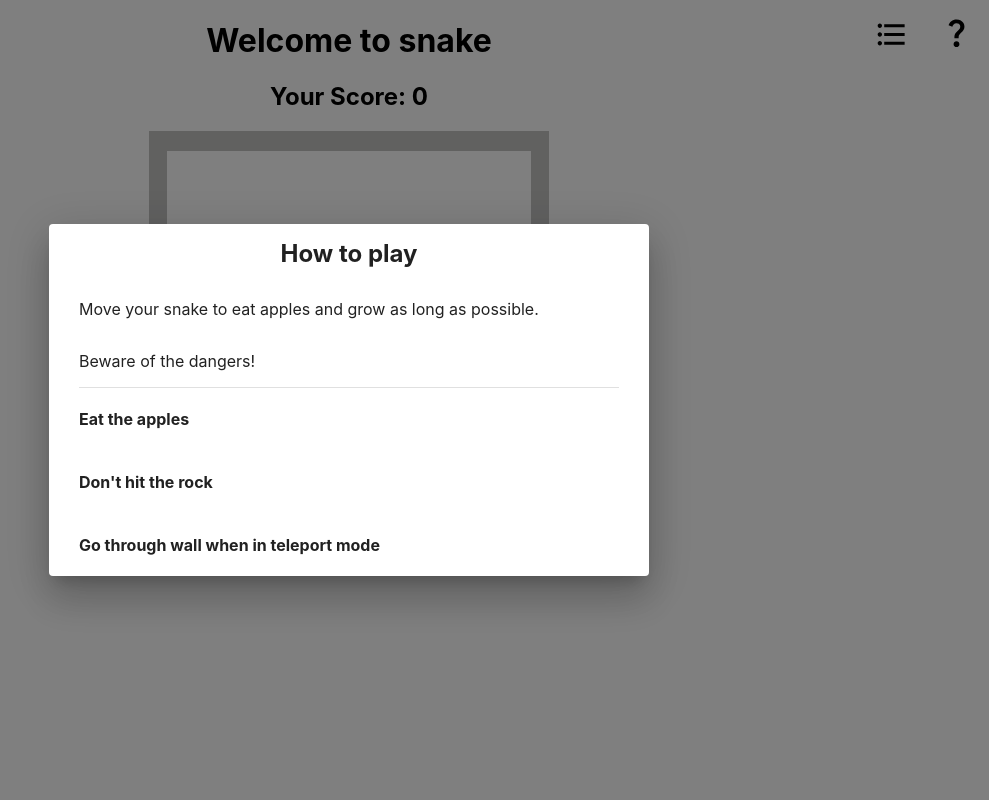
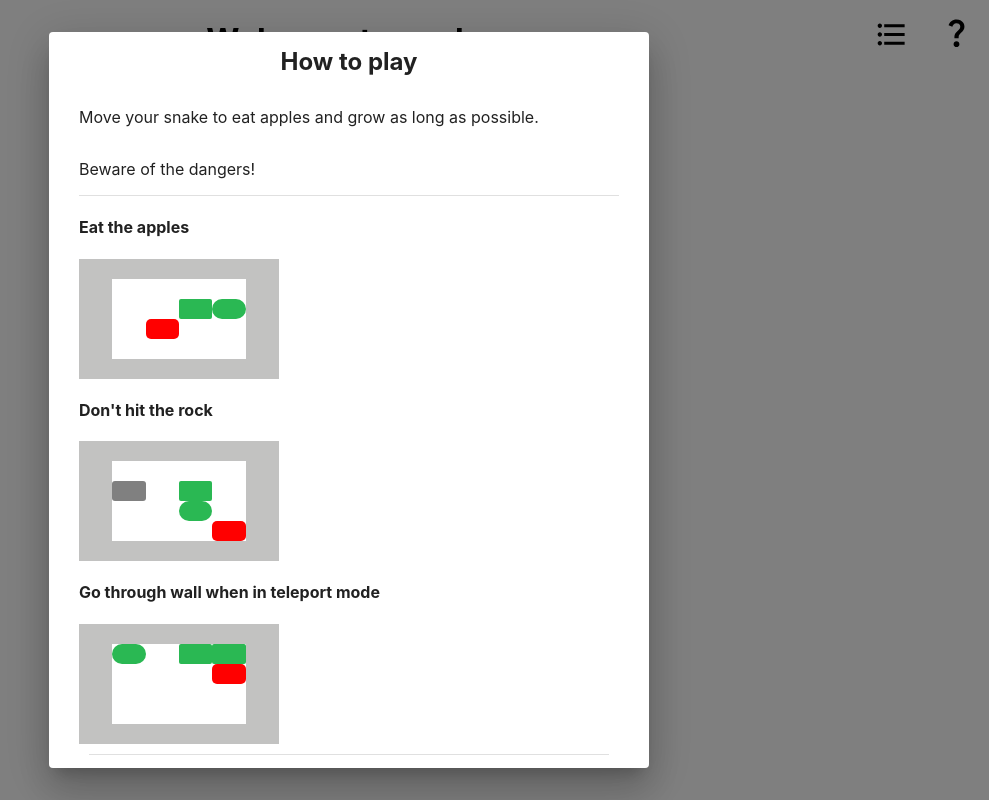
Before and after one commit to omnedatis/snake, a Next.js app: page / in a window 1280 px wide. Shown: the whole page, without its empty margins (291-1280 px from the left). Built offline with nearby package versions, Linux system fonts and the light colour scheme.

Commit message:
feat:add help

```diff
--- /dev/null
+++ b/components/DontHitRockExample.js
@@ -0,0 +1,38 @@
+import { useEffect, useState } from "react";
+import GameBoard from "./GameBoard";
+
+export default function DontHitRockExample(props) {
+  const reRender = props.reRender
+  const pixelNumber = 4;
+  const delay = 200;
+  const snakeStart = '1_1';
+  const rocksStart = ['1_2'];
+  const appleStart = '3_2';
+  const [direction, setDirection] = useState(undefined);
+  useEffect(e => {
+
+      const eat = async function () {
+          setDirection('ArrowRight')
+          await new Promise(r => setTimeout(r, 300))
+          setDirection('ArrowDown')
+          await new Promise(r => setTimeout(r, 210))
+          setDirection('ArrowRight')
+          await new Promise(r => setTimeout(r, 210))
+          setDirection('ArrowDown')
+          await new Promise(r => setTimeout(r, 210))
+          setDirection('ArrowDown')
+          await new Promise(r => setTimeout(r, 210))
+          setDirection(undefined)
+          }
+      eat()
+      }
+  , [])
+
+  return <GameBoard key={reRender} pixelNumber={pixelNumber}
+  snakeDirection={direction}
+  snakeStart={snakeStart}
+  appleStart={appleStart}
+  rocksStart={rocksStart}
+  delay={delay}
+  frame={{width:"200px"}}/>
+}
--- a/components/EatAppleExample.js
+++ b/components/EatAppleExample.js
@@ -1,11 +1,34 @@
+import { useEffect, useState } from "react";
 import GameBoard from "./GameBoard";
 
-export default function EatAppleExample (){
-    const pixelNumber = 4
-    const appleCoordinate = '2_2'
-    return <GameBoard pixelNumber={pixelNumber}
-    snakeCoordinates={snakeCoordinates}
-    appleCoordinate={appleCoordinate}
-    wallCoordinates={wallCoordinates}
-    blockCoordinates={blockCoordinates}/>
+export default function EatAppleExample(props) {
+    const reRender = props.reRender
+    const pixelNumber = 4;
+    const delay = 200;
+    const snakeStart = '1_1';
+    const appleStart = '3_2';
+    const [direction, setDirection] = useState(undefined);
+    useEffect(e => {
+
+        const eat = async function () {
+            setDirection('ArrowDown')
+            await new Promise(r => setTimeout(r, 300))
+            setDirection('ArrowRight')
+            await new Promise(r => setTimeout(r, 210))
+            setDirection('ArrowRight')
+            await new Promise(r => setTimeout(r, 210))
+            setDirection('ArrowRight')
+            await new Promise(r => setTimeout(r, 210))
+            setDirection(undefined)
+            }
+        eat()
+        }
+    , [])
+
+    return <GameBoard key={reRender} pixelNumber={pixelNumber}
+    snakeDirection={direction}
+    snakeStart={snakeStart}
+    appleStart={appleStart}
+    delay={delay}
+    frame={{ width:"200px"}}/>
 }
--- a/components/GameBoard.js
+++ b/components/GameBoard.js
@@ -65,27 +65,31 @@ export default function GameBoard(props) {
     // props
     const boundNumber = props.pixelNumber + 1;
     const direction = props.snakeDirection;
-    const isGameOver = props.isGameOver;
-    const setIsGameOver = props.setIsGameOver;
+
 
     // optional props
     const snakeStart = props.snakeStart || '0_0';
-    const appleStart = props.appleStart || '0_1;'
-    const blocksStart = props.blocksStart || [];
+    const appleStart = props.appleStart || '0_1';
+    const rocksStart = props.rocksStart || [];
     const teleportOK = props.teleportOK || true;
     const delay = props.delay || 200;
-    const startScore = props.startScore || 0;
+    const score = props.score || 0;
+    const setScore = props.setScore || function (){e=>score++};
+    const isGameOver = props.isGameOver || false;
+    const setIsGameOver = props.setIsGameOver || function () {isGameOver=true};
+    const frame = props.frame || { height: '50vmin', width: '50vmin' };
 
     //consts
     const wallCoordinates = getWallCordinates(boundNumber);
-
+    const genRockPeriod = 15;
     // prop states
     const [appleCoordinate, setAppleCoordinate] = useState(appleStart);
     const [snakeCoordinates, setSnakeCoordinates] = useState([snakeStart]);
-    const [blockCoordinates, setBlockCoordinates] = useState(blocksStart);
-    const [score, setScore] = useState(startScore);
+    const [rockCoordinates, setrockCoordinates] = useState(rocksStart);
+
+
     //local states
-    const [count, setCount] = useState(0);
+    const [count, setCount] = useState(1);
     const [snakeDirection, setSnakeDirection] = useState(direction);
 
     //effects
@@ -106,32 +110,32 @@ export default function GameBoard(props) {
                 } else if (snakeCoordinates.includes(newCoordinate)) {
                     setIsGameOver(true);
                     return
-                } else if (blockCoordinates.includes(newCoordinate)) {
+                } else if (rockCoordinates.includes(newCoordinate)) {
                     setIsGameOver(true);
                     return
                 }
                 if (newCoordinate === appleCoordinate) {
                     newcoordinates.unshift(newCoordinate);
                     setSnakeCoordinates(newcoordinates);
-                    setAppleCoordinate(getEmptyCoordinate(newcoordinates.concat(blockCoordinates), boundNumber-1));
+                    setAppleCoordinate(getEmptyCoordinate(newcoordinates.concat(rockCoordinates), boundNumber-1));
                 } else {
                     newcoordinates.unshift(newCoordinate);
                     newcoordinates.pop();
                     setSnakeCoordinates(newcoordinates);
                 }
 
-                setCount((count + 1) % 15)
+                setCount((count + 1) % genRockPeriod)
                 let gen = randomInteger(1, 3)
                 if (count === 0 && (gen === 1)) {
                     const front1 = snakeGo(snakeCoordinates[0], snakeDirection)
                     const front2 = snakeGo(front1, snakeDirection)
-                    const block = getEmptyCoordinate(newcoordinates.concat([appleCoordinate, front1, front2], blockCoordinates), boundNumber-1)
-                    let newBlockCoordinate = blockCoordinates.slice();
-                    newBlockCoordinate.unshift(block);
-                    if (newBlockCoordinate.length > 3) {
-                        newBlockCoordinate.pop()
+                    const newRock = getEmptyCoordinate(newcoordinates.concat([appleCoordinate, front1, front2], rockCoordinates), boundNumber-1)
+                    let newRockCoordinate = rockCoordinates.slice();
+                    newRockCoordinate.unshift(newRock);
+                    if (newRockCoordinate.length > 3) {
+                        newRockCoordinate.pop()
                     }
-                    setBlockCoordinates(newBlockCoordinate)
+                    setrockCoordinates(newRockCoordinate)
                 }
 
             }
@@ -151,7 +155,7 @@ export default function GameBoard(props) {
             const isSnake = snakeCoordinates.includes(`${j}_${i}`);
             const isWall = wallCoordinates.has(`${j}_${i}`);
             const isApple = (appleCoordinate === `${j}_${i}`);
-            const isRock = blockCoordinates.includes(`${j}_${i}`)
+            const isRock = rockCoordinates.includes(`${j}_${i}`)
             const name = [styles.grid];
             if (snakeCoordinates[0] === `${j}_${i}`)
                 return <div key={`item_${j}_${i}`} className={[styles.grid, styles.head].join(" ")} >
@@ -171,5 +175,5 @@ export default function GameBoard(props) {
 
         return <div key={`row_${i}`} className={styles.row} >{rowItems}</div>
     })
-    return <div style={{ height: '50vmin', width: '50vmin' }}>{board}</div>
+    return <div style={frame}>{board}</div>
 }
--- /dev/null
+++ b/components/GoThroughWallExample.js
@@ -0,0 +1,38 @@
+import { useEffect, useState } from "react";
+import GameBoard from "./GameBoard";
+
+export default function GoThrouhghWallExample(props) {
+  const reRender = props.reRender
+  const pixelNumber = 4;
+  const delay = 200;
+  const snakeStart = '1_1';
+  const rocksStart = [];
+  const appleStart = '3_1';
+  const [direction, setDirection] = useState(undefined);
+  useEffect(e => {
+
+      const eat = async function () {
+          setDirection('ArrowRight')
+          await new Promise(r => setTimeout(r, 300))
+          setDirection('ArrowRight')
+          await new Promise(r => setTimeout(r, 210))
+          setDirection('ArrowRight')
+          await new Promise(r => setTimeout(r, 210))
+          setDirection('ArrowRight')
+          await new Promise(r => setTimeout(r, 210))
+          setDirection('ArrowRight')
+          await new Promise(r => setTimeout(r, 210))
+          setDirection(undefined)
+          }
+      eat()
+      }
+  , [])
+
+  return <GameBoard key={reRender} pixelNumber={pixelNumber}
+  snakeDirection={direction}
+  snakeStart={snakeStart}
+  appleStart={appleStart}
+  rocksStart={rocksStart}
+  delay={delay}
+  frame={{width:"200px"}}/>
+}
--- a/components/HelpDialog.js
+++ b/components/HelpDialog.js
@@ -1,21 +1,40 @@
 import { Dialog, Divider } from "@mui/material"
+import { useEffect, useState } from "react"
+import DontHitRockExample from "./DontHitRockExample"
+import DontHitRunExample from "./DontHitRockExample"
+import EatAppleExample from "./EatAppleExample"
+import GoThrouhghWallExample from "./GoThroughWallExample"
 
-export default function HelpDialog (props) {
+export default function HelpDialog(props) {
     const helpDialogOn = props.helpDialogOn
     const setHelpDialogOn = props.setHelpDialogOn
-    return <Dialog open={helpDialogOn} onClose={e=>setHelpDialogOn(false)} fullWidth>
-        <div style={{display:'flex', flexDirection:'column', marginLeft:'30px', marginRight:'30px'}}>
-            <h2 style={{margin:'15px', textAlign:'center'}}>How to play</h2>
+    const [reRender, setReRender] = useState(0)
+    const [dialogRefreash, setDialogRefresh] = useState(0)
+
+    useEffect(e=>{
+        const t = setInterval(()=>{
+            const count = (reRender+1)%20
+            setReRender(count)
+        }, 1500)
+        return clearInterval
+    })
+    useEffect(e=> setDialogRefresh(dialogRefreash+1), [helpDialogOn])
+
+    return <Dialog open={helpDialogOn} onClose={e => setHelpDialogOn(false)} fullWidth>
+        <div style={{ display: 'flex', flexDirection: 'column', marginLeft: '30px', marginRight: '30px' }}>
+            <h2 style={{ margin: '15px', textAlign: 'center' }}>How to play</h2>
             <p>Move your snake to eat apples and grow as long as possible.
             </p>
             <p>Beware of the dangers!</p>
-            <Divider/>
+            <Divider />
             <h4>Eat the apples</h4>
-            <></>
+            <EatAppleExample reRender={`${reRender}_apple`} key={`${reRender}_apple`}/>
             <h4>Don't hit the rock</h4>
-            <></>
+            <DontHitRockExample reRender={`${reRender}_rock`} key={`${reRender}_rock`}/>
             <h4>Go through wall when in teleport mode</h4>
-            <></>
+            <GoThrouhghWallExample reRender={`${reRender}_wall`} key={`${reRender}_wall`}/>
+            <Divider style={{margin:'10px'}} />
+            <h3 style={{textAlign:'center'}}>Good luck!</h3>
         </div>
     </Dialog>
 }
--- a/pages/index.js
+++ b/pages/index.js
@@ -29,7 +29,7 @@ export default function Home(props) {
   const appleStart = props.appleStart;
 
   // const and func
-  const score = 0
+  const [score, setScore] = useState(-1);
   const handleKeyUp = function (e) {
     const newDirection = allowedDirections.get(e.key);
     if (newDirection) {
@@ -71,7 +71,8 @@ export default function Home(props) {
               appleStart={appleStart}
               teleportOK={teleportOK}
               delay={delay}
-              startScore={score}
+              setScore={setScore}
+              score={score}
             />
           </div>
         </div>
```
